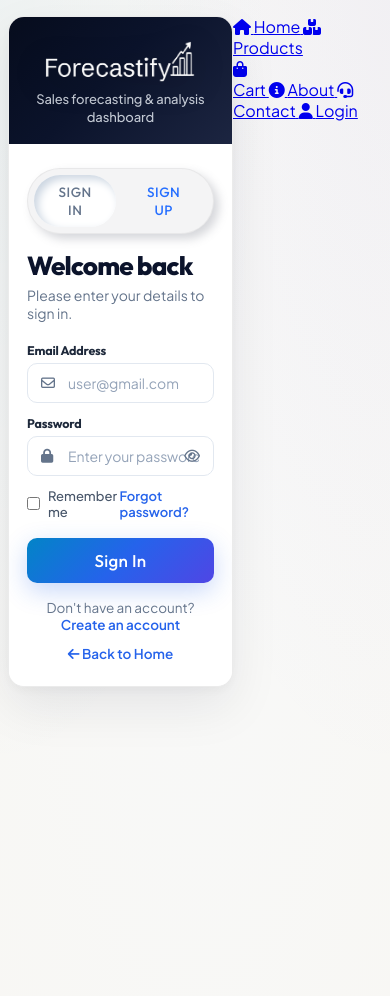
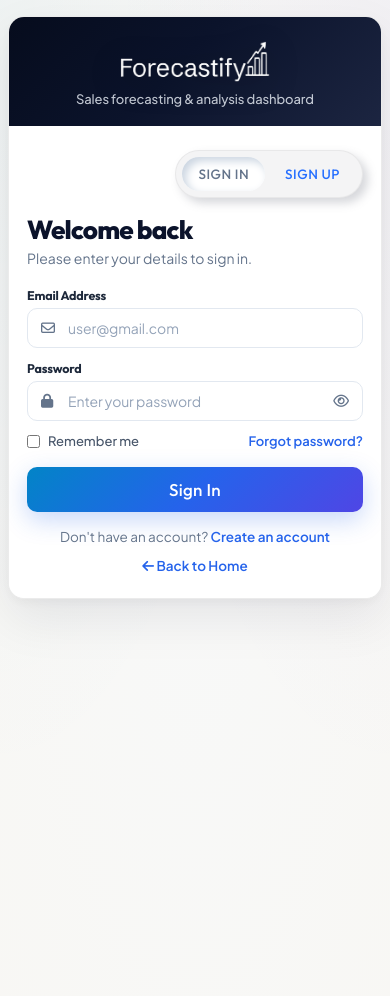
Before and after one commit to Rudra9069/Sales-Forecasting-Analysis, a Flask app: page /login in a window 390 px wide. Shown: the top 996 px of the page. Run offline with Flask 3, Linux system fonts and the light colour scheme; some libraries are stand-ins or nearby versions.

Commit message:
fix(mobile): remove navigation bar and links on login and registration pages

```diff
--- a/static/css/auth.css
+++ b/static/css/auth.css
@@ -1025,3 +1025,10 @@ body {
         padding: 18px 20px;
     }
 }
+
+/* Explicitly hide any bottom tab bar or navigation links on Auth/Login/Register pages */
+.bottom-liquid-tab-bar,
+.navbar,
+.navbar-nav {
+    display: none !important;
+}
--- a/static/js/scrollbar.js
+++ b/static/js/scrollbar.js
@@ -5,56 +5,25 @@
  */
 (function () {
     function initMobileLiquidTabBar() {
-        let tabBar = document.querySelector('.bottom-liquid-tab-bar');
+        const path = window.location.pathname.toLowerCase();
 
-        // Check if user is logged in
-        const isUserLoggedIn = document.body.dataset.userLoggedIn === 'true' ||
-                               !!document.querySelector('a[href*="/profile"]') ||
-                               !!document.querySelector('a[href*="/logout"]');
+        // Never show or inject bottom liquid tab bar on Login, Register, Auth, or Admin pages
+        if (
+            path.includes('login') ||
+            path.includes('register') ||
+            path.includes('auth') ||
+            path.includes('admin') ||
+            document.querySelector('.auth-container') ||
+            document.querySelector('.admin-layout')
+        ) {
+            const existing = document.querySelector('.bottom-liquid-tab-bar');
+            if (existing) existing.remove();
+            return;
+        }
 
-        // Check if there is an existing cart badge count on desktop navbar
-        const existingCartBadge = document.querySelector('.navbar .cart-badge') ||
-                                  document.querySelector('.navbar [data-cart-count]');
-        const cartCount = existingCartBadge ? (existingCartBadge.textContent.trim() || '0') : '';
-
-        // 1. If tab bar is not in the DOM, inject it dynamically as a resilient fallback
+        const tabBar = document.querySelector('.bottom-liquid-tab-bar');
         if (!tabBar) {
-            tabBar = document.createElement('nav');
-            tabBar.className = 'bottom-liquid-tab-bar';
-            tabBar.setAttribute('aria-label', 'Mobile Bottom Navigation');
-
-            tabBar.innerHTML = `
-                <div class="liquid-tab-pill">
-                    <a href="/" class="liquid-tab-item" data-route="home">
-                        <i class="fas fa-house"></i>
-                        <span>Home</span>
-                    </a>
-                    <a href="/products" class="liquid-tab-item" data-route="products">
-                        <i class="fas fa-boxes-stacked"></i>
-                        <span>Products</span>
-                    </a>
-                    <a href="/cart" class="liquid-tab-item" data-route="cart">
-                        <div class="liquid-tab-icon-wrap">
-                            <i class="fas fa-shopping-bag"></i>
-                            ${(cartCount && cartCount !== '0') ? `<span class="liquid-tab-badge">${cartCount}</span>` : ''}
-                        </div>
-                        <span>Cart</span>
-                    </a>
-                    <a href="/about" class="liquid-tab-item" data-route="about">
-                        <i class="fas fa-circle-info"></i>
-                        <span>About</span>
-                    </a>
-                    <a href="/contact" class="liquid-tab-item" data-route="contact">
-                        <i class="fas fa-headset"></i>
-                        <span>Contact</span>
-                    </a>
-                    <a href="${isUserLoggedIn ? '/profile' : '/login'}" class="liquid-tab-item" data-route="${isUserLoggedIn ? 'profile' : 'login'}">
-                        <i class="fas ${isUserLoggedIn ? 'fa-user-circle' : 'fa-user'}"></i>
-                        <span>${isUserLoggedIn ? 'Profile' : 'Login'}</span>
-                    </a>
-                </div>
-            `;
-            document.body.appendChild(tabBar);
+            return;
         }
 
         // 2. Synchronize active state based on current location pathname
@@ -89,13 +58,13 @@
 
         // 3. Tactile touch micro-interactions
         tabItems.forEach(item => {
-            item.addEventListener('touchstart', function() {
+            item.addEventListener('touchstart', function () {
                 this.style.transform = 'scale(0.92)';
             }, { passive: true });
-            item.addEventListener('touchend', function() {
+            item.addEventListener('touchend', function () {
                 this.style.transform = '';
             }, { passive: true });
-            item.addEventListener('touchcancel', function() {
+            item.addEventListener('touchcancel', function () {
                 this.style.transform = '';
             }, { passive: true });
         });
```
